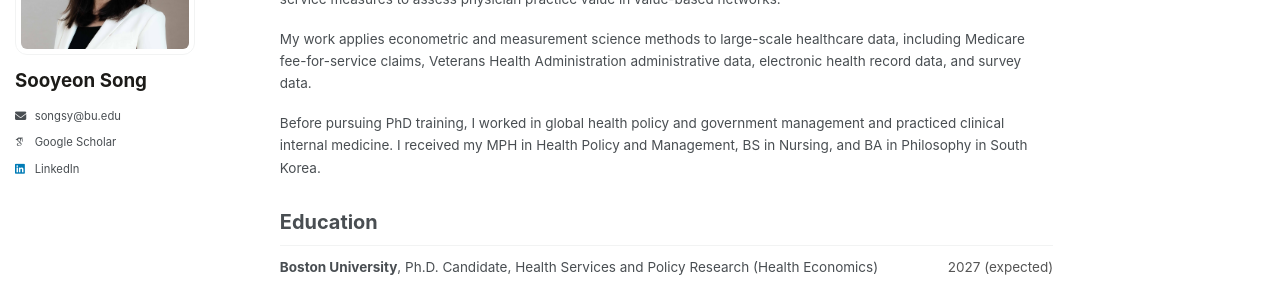
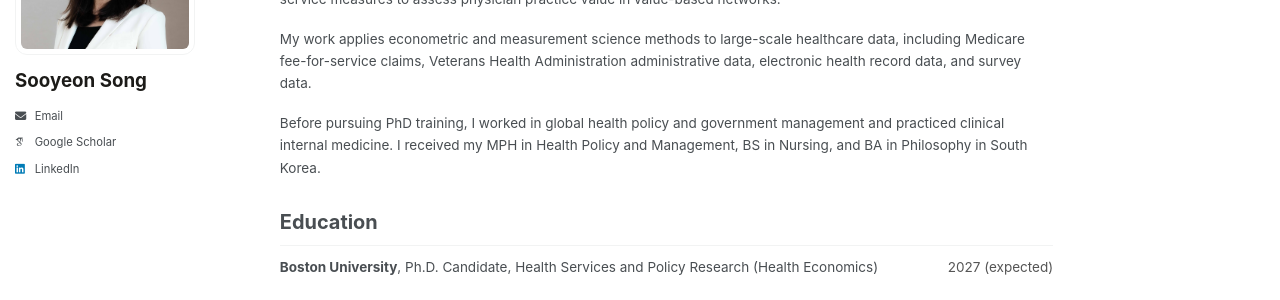
Before and after one commit to sooyeonsong/sooyeonsong.github.io, a Jekyll site: the page built from _pages/about.md, in a window 1280 px wide. Shown: the part 199-499 px from the top of the page. Built offline with Jekyll 4.4.1, drawn with Linux system fonts in a browser that asks for light colours; some web fonts are replaced; a script bundle is joined from its source files by our own code; library files that are not in the unit come from our copies.

Commit message:
Update author-profile.html

```diff
--- a/_includes/author-profile.html
+++ b/_includes/author-profile.html
@@ -33,7 +33,7 @@
         <li><a href="{{ author.uri }}"><i class="fas fa-fw fa-link icon-pad-right" aria-hidden="true"></i>{{ site.data.ui-text[site.locale].website_label | default: "Website" }}</a></li>
       {% endif %}
       {% if author.email %}
-        <li><a href="mailto:{{ author.email }}"><i class="fas fa-fw fa-envelope icon-pad-right" aria-hidden="true"></i>{{ author.email }}</a></li>
+        <li><a href="mailto:{{ author.email }}"><i class="fas fa-fw fa-envelope icon-pad-right" aria-hidden="true"></i>Email</a></li>
       {% endif %}
 
       <!-- Font Awesome and Academicons icons / Academic websites -->
```
